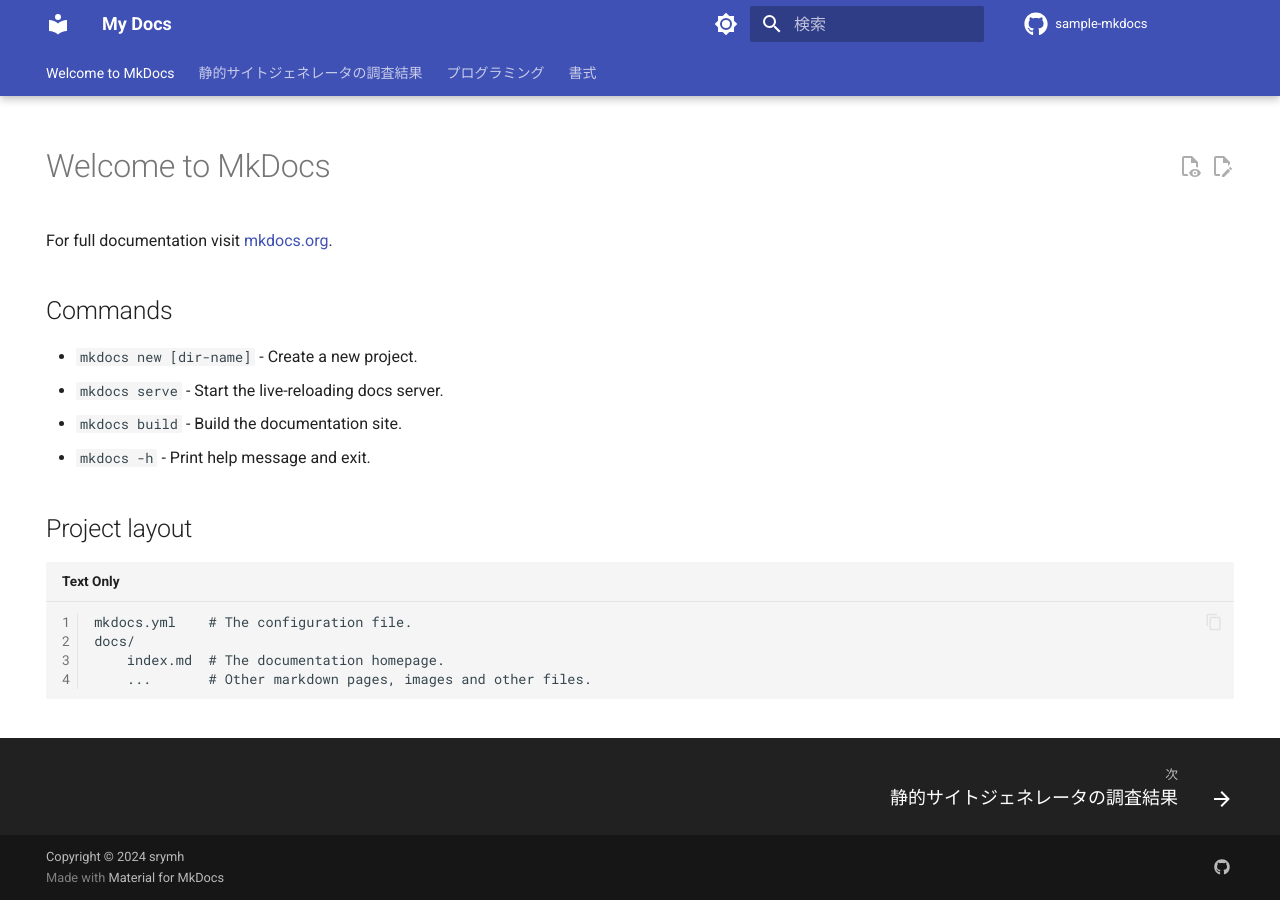
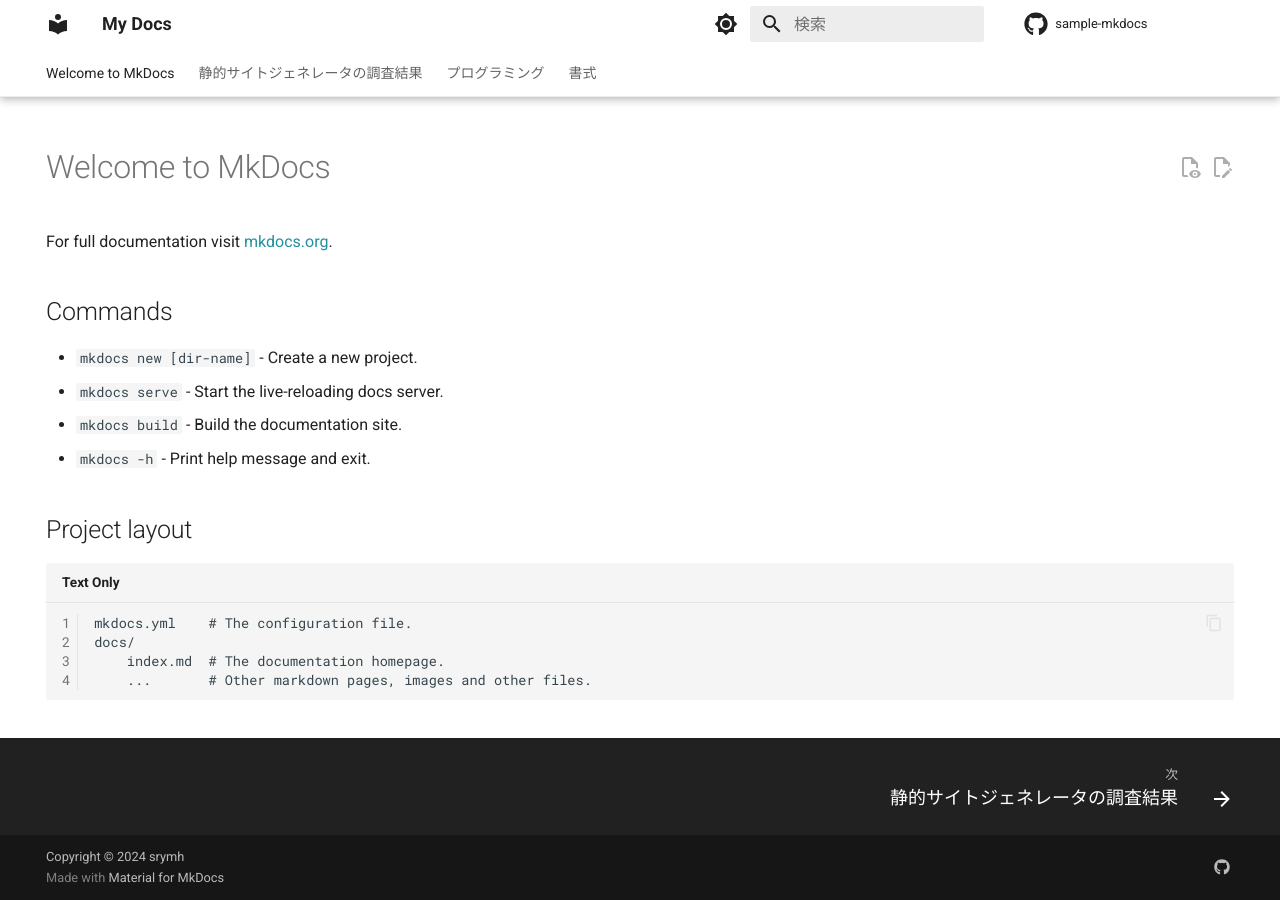
Before and after one commit to srymh/sample-mkdocs, an MkDocs documentation site: the page built from docs/index.md, in a window 1280 px wide. Built offline with MkDocs 1.6.1 and Material for MkDocs 9.7.7, drawn with Linux system fonts in a browser that asks for light colours; comment, search, counter and statistics services are not loaded.

Commit message:
スタイルシートを追加

```diff
--- /dev/null
+++ b/docs/styles/extra.css
@@ -0,0 +1,8 @@
+/* scheme=default && primary=white の場合を一部上書き */
+[data-md-color-scheme="default"][data-md-color-primary="white"] {
+    --md-typeset-a-color: #22909e;
+}
+/* scheme=slate && primary=black の場合を一部上書き */
+[data-md-color-scheme="slate"][data-md-color-primary="black"] {
+    --md-typeset-a-color: #ffd500;
+}
--- a/mkdocs.yml
+++ b/mkdocs.yml
@@ -13,6 +13,9 @@
 # リポジトリの URL が有効な GitHub、GitLab、または Bitbucket リポジトリを指している場合、MkDocs には edit_uri という設定があり、ドキュメントがホストされているサブフォルダーに解決されます。
 edit_uri: edit/main/docs/
 
+extra_css:
+  - "styles/extra.css"
+
 theme:
   name: material
 
@@ -25,12 +28,16 @@
   palette:
     # ライトモード用のパレット
     - scheme: default
+      primary: white
+      accent: cyan
       toggle:
         icon: material/brightness-7
         name: Switch to dark mode
 
     # ダークモード用のパレット
     - scheme: slate
+      primary: black
+      accent: amber
       toggle:
         icon: material/brightness-4
         name: Switch to light mode
```
